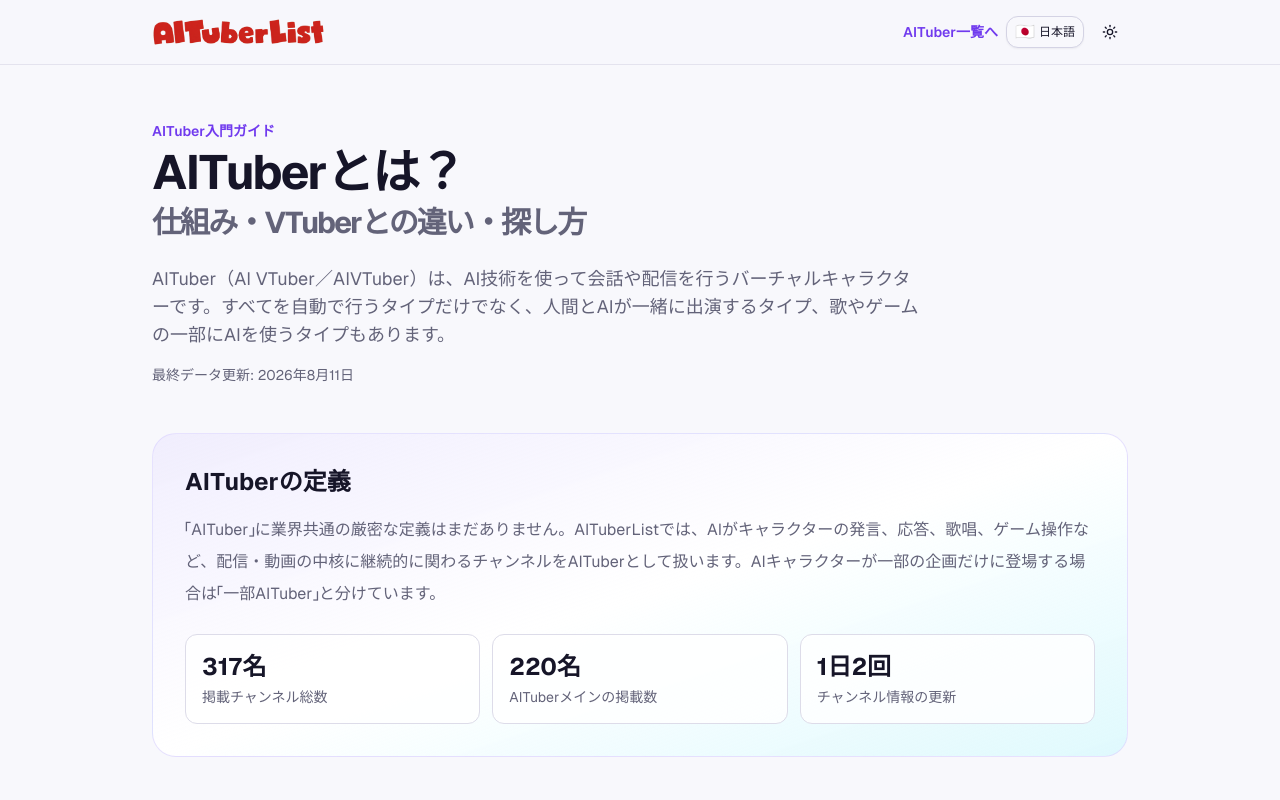
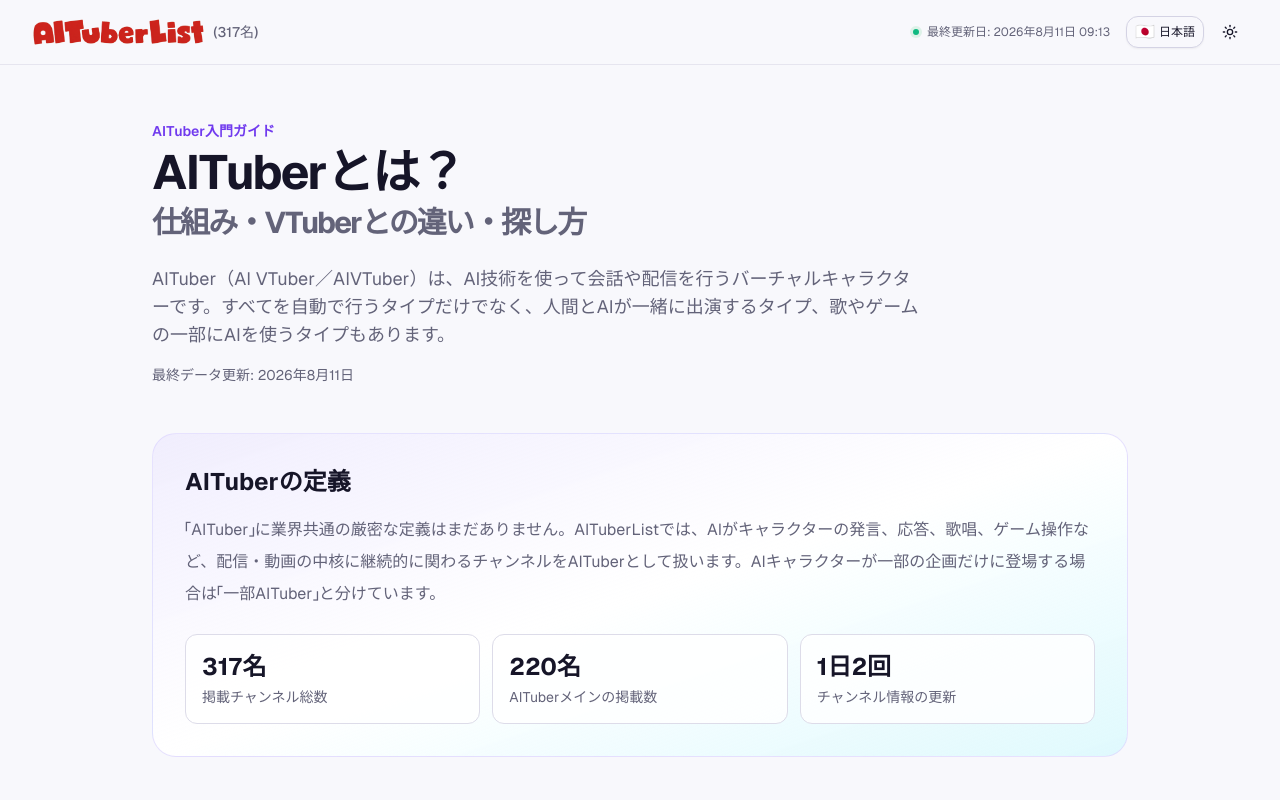
Before and after one commit to tegnike/aituber-list, a Next.js app: page /about in a window 1280 px wide. Shown: the top 800 px of the page. Built offline with nearby package versions, Linux system fonts and the light colour scheme.

Commit message:
Share the list header with the guide page

```diff
--- a/components/about/AboutContent.tsx
+++ b/components/about/AboutContent.tsx
@@ -1,9 +1,7 @@
 'use client'
 
-import Image from 'next/image'
 import Link from 'next/link'
-import { LanguageToggle } from '@/components/ui/language-toggle'
-import { ThemeToggle } from '@/components/ui/theme-toggle'
+import { SiteHeader } from '@/components/layout/SiteHeader'
 import { useLanguage } from '@/contexts/LanguageContext'
 import type { Locale } from '@/lib/i18n'
 
@@ -138,18 +136,7 @@ export function AboutContent({ totalCount, mainCount, updatedAt }: { totalCount:
 
   return (
     <main id="main-content" className="min-h-screen">
-      <header className="border-b border-border/70 bg-background/90">
-        <div className="mx-auto flex h-16 max-w-5xl items-center justify-between gap-3 px-4 sm:px-6">
-          <Link href="/" aria-label="AITuberList">
-            <Image src="/images/aituber-list-logo.png" alt="AITuberList" width={2166} height={350} className="h-7 w-auto" priority />
-          </Link>
-          <div className="flex items-center gap-2">
-            <Link href="/" className="hidden text-sm font-semibold text-primary hover:underline sm:inline">{text.backToList}</Link>
-            <LanguageToggle />
-            <ThemeToggle />
-          </div>
-        </div>
-      </header>
+      <SiteHeader count={totalCount} lastUpdated={updatedAt} />
 
       <article className="mx-auto max-w-5xl px-4 py-10 sm:px-6 sm:py-14">
         <p className="text-sm font-semibold text-primary">{text.guide}</p>
--- a/components/aituber-list/index.tsx
+++ b/components/aituber-list/index.tsx
@@ -4,10 +4,8 @@ import { useState, useEffect, useCallback, useRef } from 'react'
 import { Button } from "@/components/ui/button"
 import { Card, CardContent, CardHeader, CardTitle } from "@/components/ui/card"
 import { ChevronDown } from "lucide-react"
-import { ThemeToggle } from "@/components/ui/theme-toggle"
-import { LanguageToggle } from "@/components/ui/language-toggle"
+import { SiteHeader } from '@/components/layout/SiteHeader'
 import { useLanguage } from "@/contexts/LanguageContext"
-import { formatDate } from "@/lib/i18n"
 import Link from 'next/link'
 import Image from 'next/image'
 import {
@@ -262,31 +260,7 @@ export function AituberList() {
   return (
     <main id="main-content" className="min-h-screen">
       <style jsx global>{styles}</style>
-      <header className="sticky top-0 z-40 border-b border-border/70 bg-background/85 backdrop-blur-xl">
-        <div className="mx-auto flex h-16 max-w-[1440px] items-center justify-between px-4 sm:px-6 lg:px-8">
-          <Link href="/" className="flex items-center gap-2" aria-label="AITuberList トップ">
-            <Image
-              src="/images/aituber-list-logo.png"
-              alt=""
-              width={2166}
-              height={350}
-              className="h-6 w-auto shrink-0 sm:h-7"
-              priority
-            />
-            <span className="whitespace-nowrap text-sm font-medium text-muted-foreground">
-              {t('site.count', { count: aitubers.length })}
-            </span>
-          </Link>
-          <div className="flex items-center gap-2">
-            <div className="mr-2 hidden items-center gap-2 text-xs text-muted-foreground md:flex">
-              <span className="h-1.5 w-1.5 rounded-full bg-emerald-500 shadow-[0_0_0_3px_hsl(142_71%_45%/0.12)]" />
-              {t('site.lastUpdated', { date: formatDate(aituberData.lastUpdated, locale) })}
-            </div>
-            <LanguageToggle />
-            <ThemeToggle />
-          </div>
-        </div>
-      </header>
+      <SiteHeader count={aitubers.length} lastUpdated={aituberData.lastUpdated} />
 
       <div className="mx-auto max-w-[1440px] px-3 py-6 sm:px-6 sm:py-8 lg:px-8">
       <section className="mb-5 rounded-[1.5rem] border border-violet-200/70 bg-gradient-to-br from-violet-100/70 via-card to-cyan-100/60 px-5 py-6 shadow-sm dark:border-violet-400/20 dark:from-violet-400/10 dark:via-card dark:to-cyan-400/10 sm:px-7 sm:py-7">
--- /dev/null
+++ b/components/layout/SiteHeader.tsx
@@ -0,0 +1,40 @@
+'use client'
+
+import Image from 'next/image'
+import Link from 'next/link'
+import { LanguageToggle } from '@/components/ui/language-toggle'
+import { ThemeToggle } from '@/components/ui/theme-toggle'
+import { useLanguage } from '@/contexts/LanguageContext'
+import { formatDate } from '@/lib/i18n'
+
+export function SiteHeader({ count, lastUpdated }: { count: number; lastUpdated: string }) {
+  const { locale, t } = useLanguage()
+
+  return (
+    <header className="sticky top-0 z-40 border-b border-border/70 bg-background/85 backdrop-blur-xl">
+      <div className="mx-auto flex h-16 max-w-[1440px] items-center justify-between px-4 sm:px-6 lg:px-8">
+        <Link href="/" className="flex items-center gap-2" aria-label="AITuberList トップ">
+          <Image
+            src="/images/aituber-list-logo.png"
+            alt=""
+            width={2166}
+            height={350}
+            className="h-6 w-auto shrink-0 sm:h-7"
+            priority
+          />
+          <span className="whitespace-nowrap text-sm font-medium text-muted-foreground">
+            {t('site.count', { count })}
+          </span>
+        </Link>
+        <div className="flex items-center gap-2">
+          <div className="mr-2 hidden items-center gap-2 text-xs text-muted-foreground md:flex">
+            <span className="h-1.5 w-1.5 rounded-full bg-emerald-500 shadow-[0_0_0_3px_hsl(142_71%_45%/0.12)]" />
+            {t('site.lastUpdated', { date: formatDate(lastUpdated, locale) })}
+          </div>
+          <LanguageToggle />
+          <ThemeToggle />
+        </div>
+      </div>
+    </header>
+  )
+}
```
